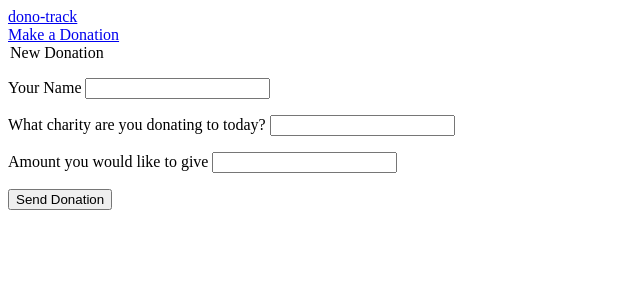
After one commit to rachelp4515/contractor, a Flask app: page /donos/new in a window 1280 px wide. The commit adds this page. Shown: the top 300 px of the page, without its empty margins (0-640 px from the left). Run offline with Flask 2, Linux system fonts and the light colour scheme.

Commit message:
got most CRUD functions working. mostly.

```diff
--- a/app.py
+++ b/app.py
@@ -1,16 +1,64 @@
-from flask import Flask, render_template
 
+from flask import Flask, render_template, request, redirect, url_for
+from bson.objectid import ObjectId
+import os
 app = Flask(__name__)
 
+from pymongo import MongoClient
+app.config["MONGO_URI"] = os.environ.get("MONGO_URI")
+client = MongoClient(app.config["MONGO_URI"])
+db = client.get_database('dono-track')
+donos = db.donos
 
-donos = [
-    {'name': 'mister braus man sir', 'amount':200, 'charity': 'JDRF'},
-    {'name': 'Mitchell Hudson', 'amount':6000, 'charity':'Cats in Need'}
-]
+
+#---------------------- /
 @app.route('/')
 def dono_index():
     """Show all donations."""
-    return render_template('dono_index.html', donos=donos)
+    return render_template('dono_index.html', donos=donos.find())
+
+
+#---------------------- / new dono
+@app.route('/donos/new')
+def new_dono():
+    """Add a donation"""
+    return render_template('new_dono.html')
+
+
+#---------------------- / submit dono
+@app.route('/donos', methods=['POST'])
+def dono_submit():
+    """Submit donation"""
+    dono = {
+        'name': request.form.get('name'),
+        'charity': request.form.get('charity'),
+        'amount': request.form.get('amount')
+    }
+    donos.insert_one(dono)
+    return redirect(url_for('dono_index'))
+
+
+#---------------------- / display one
+@app.route('/donos/<dono_id>')
+def donos_show(dono_id):
+    """Show a single donation"""
+    dono = donos.find_one({'_id': ObjectId(dono_id)})
+    return render_template('show_dono.html', dono=dono)
+
+#--------------------- / remove from display
+@app.route('/donos/<dono_id>/delete', methods=['POST'])
+def donos_delete(dono_id):
+    """Delete one donation."""
+    donos.delete_one({'_id': ObjectId(dono_id)})
+    return redirect(url_for('dono_index'))
+
+#-------------------- / edit redirect
+
+@app.route('/donos/<dono_id>/add')
+def dono_edit(dono_id):
+    """Add to a donation"""
+    dono = donos.find_one({'_id': ObjectId(dono_id)})
+    return render_template('add_dono.html', dono=dono)
 
 
 
@@ -29,5 +77,27 @@ def dono_index():
 
 
 
+# @app.route('/test', methods= ['POST'])
+# def test():
+#     dono = {
+#         'name': 'uhhhhhgggjff', 'amount':1, 'charity': 'asdf'
+#     }
+#     donos.insert_one(dono)
+#     return redirect("/")
+
+
+
+
+
+
+
+
+
+
+
+
+
+
+
 if __name__ == '__main__':
     app.run(debug=True)
--- a/requirements.txt
+++ b/requirements.txt
@@ -3,4 +3,5 @@ Flask==2.0.2
 itsdangerous==2.0.1
 Jinja2==3.0.3
 MarkupSafe==2.0.1
+pymongo==3.12.1
 Werkzeug==2.0.2
--- a/templates/base.html
+++ b/templates/base.html
@@ -2,13 +2,13 @@
 <html>
 <head>
   <meta charset='utf-8'>
-  <title>Playlister</title>
+  <title>dono-track</title>
 </head>
 <body>
->
+    {% include 'partials/nav.html' %}
     {% block content %}
-        BODY CONTENT GOES HERE
+
     {% endblock %}
->
+
 </body>
 </html>
--- a/templates/home.html
+++ /dev/null
@@ -1,5 +0,0 @@
-{% extends 'base.html' %}
->
-{% block content %}
-    <h1>{{ msg }}</h1>
-{% endblock %}
--- /dev/null
+++ b/templates/new_dono.html
@@ -0,0 +1,27 @@
+{% extends 'base.html' %}
+
+{% block content %}
+<form method='POST' action='/donos'>
+    <legend> New Donation </legend>
+    <p>
+        <label for="dono-name">Your Name</label>
+        <input id='dono-name-input' type="text" name='name'>
+    </p>
+
+    <p>
+        <label for="dono-charity">What charity are you donating to today?</label>
+        <input id='dono-charity-input' type="text" name='charity'>
+    </p>
+
+    <p>
+        <label for="dono-amount">Amount you would like to give</label>
+        <input id='dono-amount-input' type="number" name='amount'>
+    </p>
+
+    <p>
+        <button type="submit"> Send Donation </button>
+    </p>
+
+
+</form>
+{% endblock %}
--- /dev/null
+++ b/templates/partials/nav.html
@@ -0,0 +1,12 @@
+<nav class='navbar navbar-default'>
+    <div class='container-fluid'>
+        <div class='navbar-header'>
+            <a class='navbar-brand' href='/'>
+                dono-track
+            </a>
+        </div>
+        <div class='pull-right'>
+            <a href='/donos/new' class='btn btn-default navbar-btn'>Make a Donation</a>
+        </div>
+    </div>
+</nav>
```
Also changed, not shown: templates/add_dono.html (added, +17 -0 lines), templates/dono_index.html (+9 -3 lines), templates/show_dono.html (added, +14 -0 lines), 1 other file.
